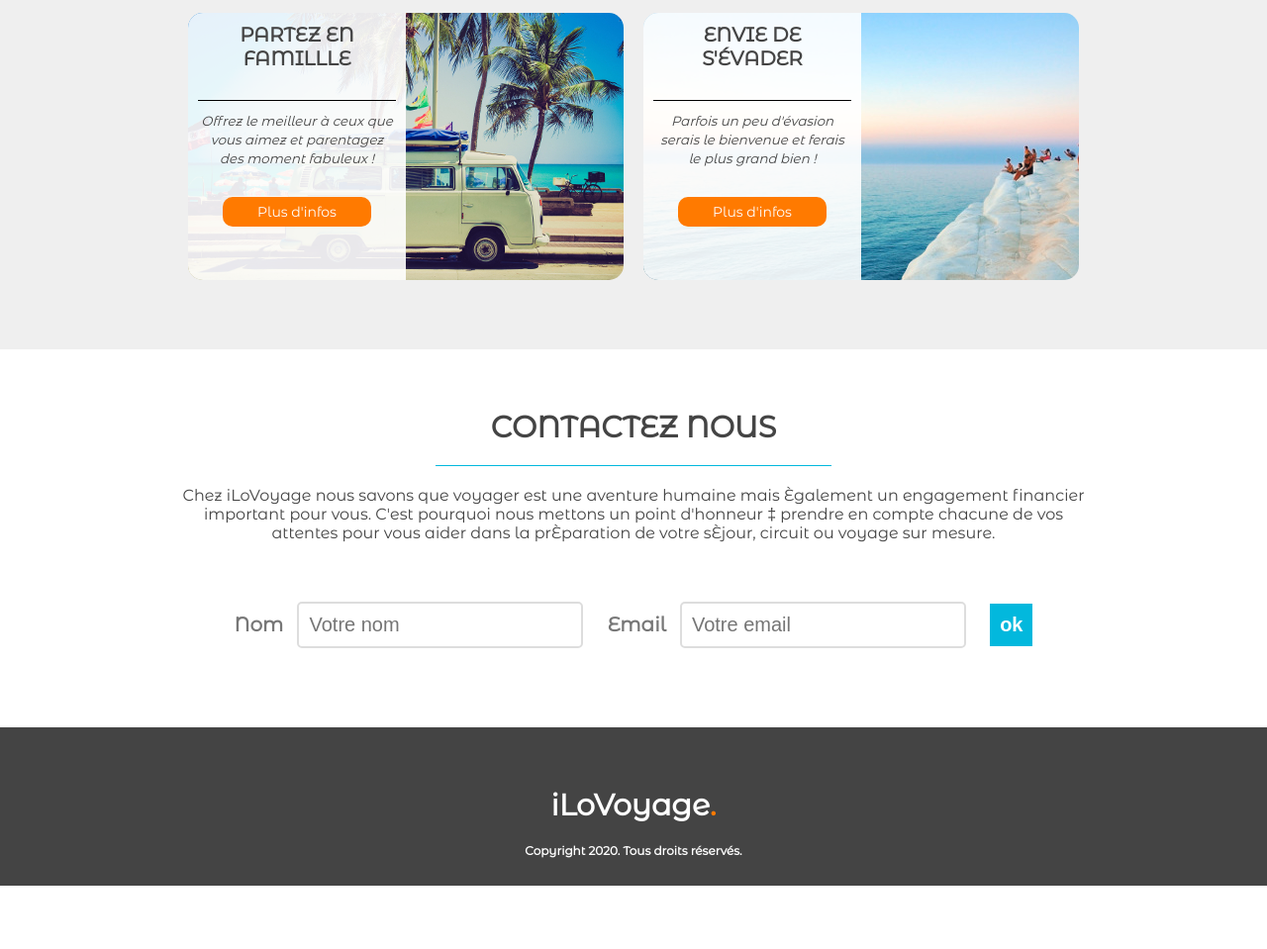
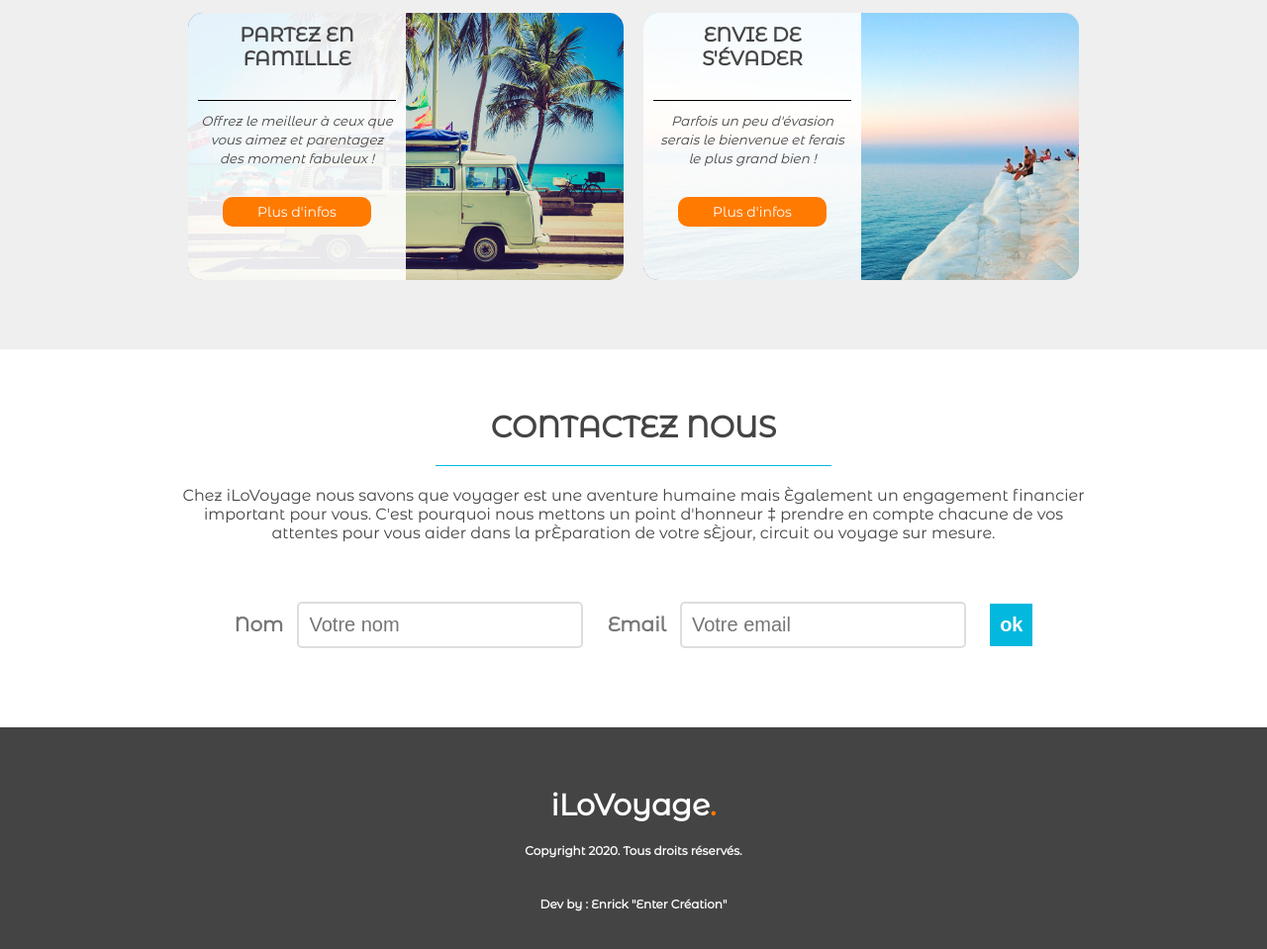
Before and after one commit to Enrick-web/iLoVoyage, a plain HTML site: page index.html in a window 1280 px wide. Shown: the part 1102-2061 px from the top of the page at 99% size. Before the commit the page ends 1997 px from the top, so only its background shows below. Drawn offline with Linux system fonts and the light colour scheme.

Commit message:
add ega : ajout signature
Ajout de la signature dans le footer

```diff
--- a/css/styles.scss
+++ b/css/styles.scss
@@ -248,7 +248,7 @@ header {
 
 // FOOTER
 footer {
-  height: 160px;
+  height: 250px;
   background: #444;
 
   h4 {
--- a/index.html
+++ b/index.html
@@ -99,6 +99,8 @@
     <footer>
         <h4>iLoVoyage<span class="orange">.</span></h4>
         <p>Copyright 2020. Tous droits réservés.</p>
+        </br>
+        <p>Dev by : Enrick "Enter Création"</p>
     </footer>
 
 </body>
```
Also changed, not shown: css/styles.css.
